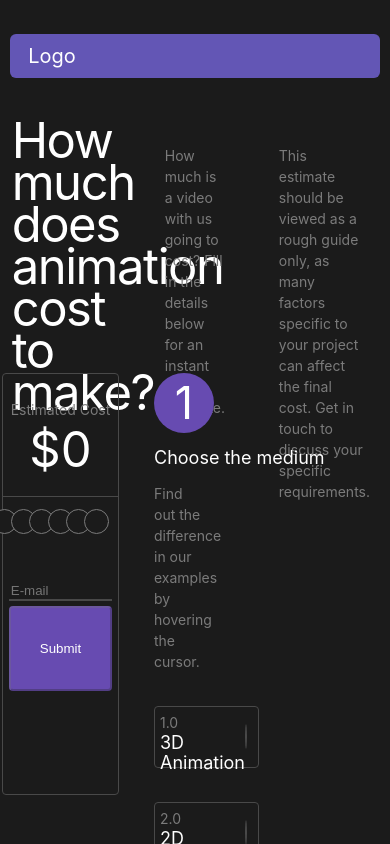
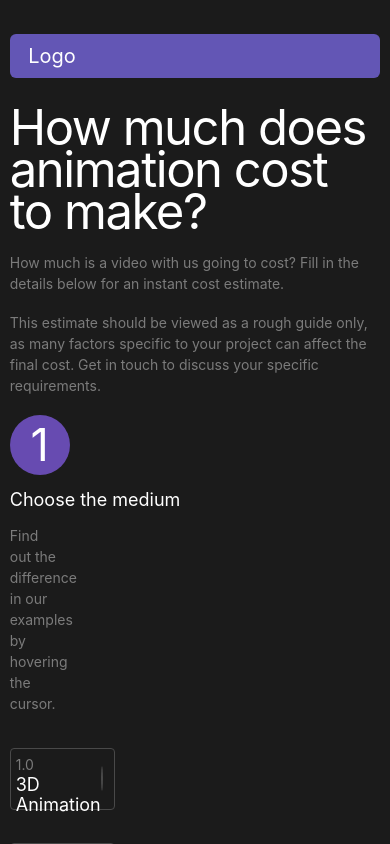
Before and after one commit to popovycholeg/dops.digital, a Next.js app: page / in a window 390 px wide. Shown: the top 844 px of the page. Built offline with nearby package versions, Linux system fonts and the light colour scheme.

Commit message:
Some adaptive

```diff
--- a/components/EstimatedCost/EstimatedCost.jsx
+++ b/components/EstimatedCost/EstimatedCost.jsx
@@ -46,7 +46,7 @@ const EstimatedCost = ({ priceReducer }) => {
 
   return (
     <div className={styles.container}>
-      <p className={`small-text ${styles.text1}`}>Estimated Cost</p>
+      <p className={`small-text ${styles.label}`}>Estimated Cost</p>
       <p className={styles.price}>${price}</p>
       <div className={styles.horizontalLine}></div>
       <TimeLine />
--- a/components/EstimatedCost/styles.module.css
+++ b/components/EstimatedCost/styles.module.css
@@ -1,10 +1,10 @@
 .container {
   border: 1px solid #494949;
   border-radius: 4px;
-  width: 30vw;
+  width: 100%;
   height: 50vh;
   position: sticky;
-  top: 10px;
+  top: 0px;
   left: 0px;
   display: flex;
   flex-direction: column;
@@ -12,8 +12,8 @@
   margin: 0;
 }
 
-.text1 {
-  margin-top: 3vh;
+.label {
+  margin-top: 3%;
 }
 
 .price {
@@ -21,7 +21,7 @@
   text-align: left;
   color: #ffffff;
   margin: 0;
-  margin-bottom: 2vh;
+  margin-bottom: 2%;
 }
 
 .horizontalLine {
@@ -54,5 +54,43 @@
   height: 100%;
   align-items: center;
   margin: 0;
-  margin-top: 15%;
+  margin-top: 7%;
 }
+
+@media screen and (max-width: 800px) {
+  .container {
+    position: relative;
+    margin-bottom: 5%;
+    margin-top: 5%;
+  }
+}
+
+@media screen and (min-height: 800px) {
+  .container {
+    height: 45vh;
+  }
+}
+
+@media screen and (min-height: 1000px) {
+  .container {
+    height: 40vh;
+  }
+}
+
+@media screen and (min-height: 1200px) {
+  .container {
+    height: 35vh;
+  }
+}
+
+@media screen and (min-height: 1400px) {
+  .container {
+    height: 30vh;
+  }
+}
+
+@media screen and (min-height: 1600px) {
+  .submitBtn {
+    height: 80px;
+  }
+}
--- a/components/InfoSection/styles.module.css
+++ b/components/InfoSection/styles.module.css
@@ -2,29 +2,38 @@
   display: flex;
   flex-direction: row;
   width: 95vw;
-  height: 30vh;
-  margin-top: 5vh;
-  margin-left: 1%;
+  margin-top: 3%;
 }
 
 .bigText {
   /* font: Regular 49px/42px NB International; */
-  width: 25vw;
+  width: 25%;
   margin: 0;
 }
 
 .smallText {
   /* font: Regular 14px/21px NB International; */
-  width: 25vw;
   /* margin: 0; */
   margin-left: 15%;
   margin-top: 3vh;
 }
 
 .textContainer1 {
-  width: 15vw;
+  width: 15%;
 }
 
 .textContainer2 {
-  width: 22vw;
+  width: 22%;
 }
+
+@media screen and (max-width: 801px) {
+  .sectionContainer {
+    display: flex;
+    flex-direction: column;
+  }
+  .textContainer1, .textContainer2, .bigText {
+    width: 100%;
+    margin: 0;
+    margin-top: 5%;
+  }
+}
--- a/components/RadioButton/RadioButton.jsx
+++ b/components/RadioButton/RadioButton.jsx
@@ -13,8 +13,8 @@ const RadioButton = ({ number, text, isActive = false, imgPath = null, onClick }
         [styles.container]: true,
         [styles.active]: isActive,
       })}
-      onMouseOver={() => setHover(true)}
-      onMouseOut={() => setHover(false)}
+      // onMouseOver={() => setHover(true)}
+      // onMouseOut={() => setHover(false)}
       onClick={onClick}
     >
       <div className={styles.textContainer}>
--- a/components/TimeLine/styles.module.css
+++ b/components/TimeLine/styles.module.css
@@ -2,7 +2,7 @@
   width: 80%;
   position: relative;
   height: 20%;
-  margin-top: 25px;
+  margin-top: 10%;
   margin-left: 5%;
 }
 
--- a/pages/index.js
+++ b/pages/index.js
@@ -1,5 +1,4 @@
-import Head, {useEffect, useState} from "next/head";
-import { connect } from "react-redux";
+import Head from "next/head";
 
 import Footer from "../components/Footer/Footer";
 import Header from "../components/Header/Header";
@@ -13,20 +12,19 @@ import ProductionQualitySection from "../components/ProductionQualitySection/Pro
 import AdditionalOptionsSection from "../components/AdditionalOptionsSection/AdditionalOptionsSection";
 import CommentSection from "../components/CommentSection/CommentSection";
 
-const Home = (props) => {
-
+const Home = () => {
   return (
     <div className='container'>
       <Head>
-        <title>Create Next App</title>
+        <title>Estimate your animation</title>
         <link rel='icon' href='/favicon.ico' />
       </Head>
       <Header />
 
       <main>
         <InfoSection />
-        <div className='row'>
-          <EstimatedCost />
+        <div className='content'>
+          <EstimatedCost className='estimate'/>
           <div className='scroll-section'>
             <MediumSection />
             <StyleSection />
@@ -54,24 +52,37 @@ const Home = (props) => {
           flex-direction: column;
           justify-content: center;
           align-items: center;
+          width: 95%
         }
 
         .scroll-section {
           align-self: flex-end;
-          margin-left: 35px;
+          margin-left: 3%;
         }
 
-        .row {
+        .content {
           display: flex;
           flex-direction: row;
           margin-left: 0;
+          margin-top: 5%;
+          width: 100%
+        }
+
+        @media screen and (max-width: 800px) {
+          .content {
+            display: flex;
+            flex-direction: column-reverse;
+            margin-left: 0;
+            margin-top: 5%;
+            width: 100%
+          }
+          .scroll-section {
+            width: 100%
+          }
         }
       `}</style>
     </div>
   );
 };
 
-// const mapDispatchToProps = { setMediumButtons };
-// const mapStateToProps = (state) => ({ mediumReducer: state.mediumReducer });
-// export default connect(mapStateToProps, mapDispatchToProps)(Home);
 export default Home;
```
Also changed, not shown: components/StepRange/styles.module.css (deleted).
